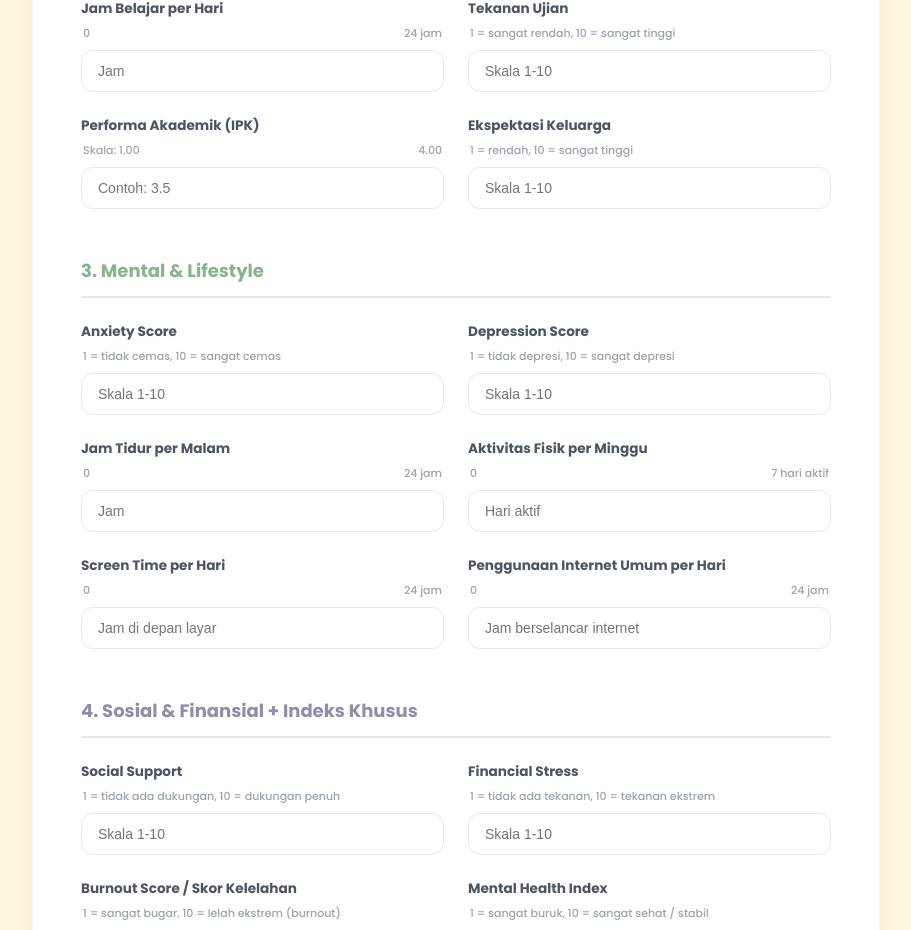
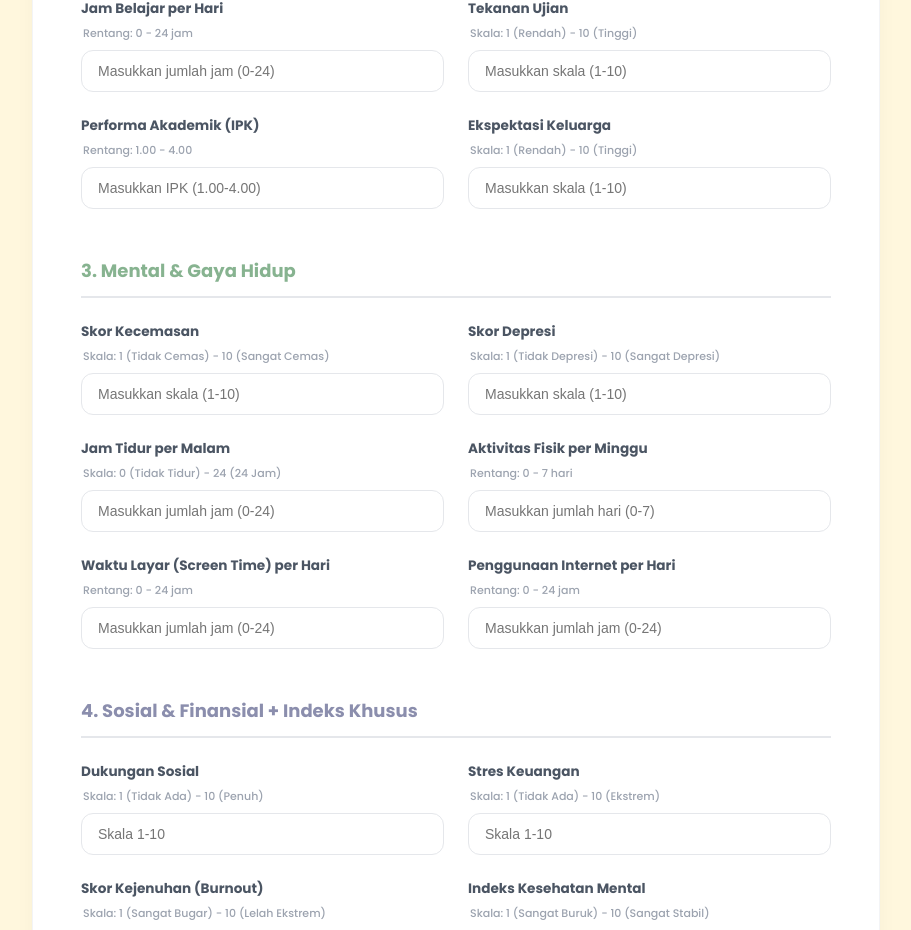
Before and after one commit to gracehdy/stress-predict-frontend, a Vue app: page /prediksi in a window 1280 px wide. Shown: the part 796-1726 px from the top of the page, without its empty margins (184-1095 px from the left). Built offline with nearby package versions, Linux system fonts and the light colour scheme.

Commit message:
perubahan di prediksi dan beranda

```diff
--- a/src/view/Prediksi.vue
+++ b/src/view/Prediksi.vue
@@ -92,7 +92,7 @@ const IkonPetir = '<svg viewBox="0 0 24 24" fill="none" stroke="currentColor" st
       </nav>
       <div class="hero-center container">
         <h1>Prediksi Tingkat Stress</h1>
-        <p>Isi formulir berikut untuk mendapatkan analisis stres berbasis machine learning</p>
+        <p>Isi formulir berikut untuk mendapatkan analisis stres berbasis machine learning!</p>
       </div>
     </header>
 
@@ -106,19 +106,19 @@ const IkonPetir = '<svg viewBox="0 0 24 24" fill="none" stroke="currentColor" st
               <div class="input-block">
                 <label>Umur</label>
                 <div class="scale-label text-muted-grey"><span>Rentang: 15 - 50 tahun</span></div>
-                <input v-model.number="formData.umur" type="number" min="15" max="50" autocomplete="off" @blur="validasiInput('umur', 15, 50)" placeholder="Contoh: 21" />
+                <input v-model.number="formData.umur" type="number" min="15" max="50" autocomplete="off" @blur="validasiInput('umur', 15, 50)" placeholder="Masukkan umur (15-50)" />
               </div>
               <div class="input-block">
-                <label>Gender</label>
+                <label>Jenis Kelamin</label>
                 <div class="scale-label text-muted-grey"><span>Pilih salah satu</span></div>
                 <select v-model="formData.gender">
-                  <option value="" disabled selected>Pilih Gender</option>
+                  <option value="" disabled selected>Pilih Jenis Kelamin</option>
                   <option value="Laki-laki">Laki-laki</option>
                   <option value="Perempuan">Perempuan</option>
                 </select>
               </div>
               <div class="input-block">
-                <label>Tahun Academic</label>
+                <label>Tahun Akademik</label>
                 <div class="scale-label text-muted-grey"><span>Tingkat angkatan kuliah</span></div>
                 <select v-model="formData.tahunAkademik">
                   <option value="" disabled selected>Pilih Tahun Akademik</option>
@@ -136,59 +136,59 @@ const IkonPetir = '<svg viewBox="0 0 24 24" fill="none" stroke="currentColor" st
             <div class="grid-2">
               <div class="input-block">
                 <label>Jam Belajar per Hari</label>
-                <div class="scale-label text-muted-grey"><span>0</span><span>24 jam</span></div>
-                <input v-model.number="formData.jamBelajar" type="number" min="0" max="24" autocomplete="off" @blur="validasiInput('jamBelajar', 0, 24)" placeholder="Jam" />
+                <div class="scale-label text-muted-grey"><span>Rentang: 0 - 24 jam</span></div>
+                <input v-model.number="formData.jamBelajar" type="number" min="0" max="24" autocomplete="off" @blur="validasiInput('jamBelajar', 0, 24)" placeholder="Masukkan jumlah jam (0-24)" />
               </div>
               <div class="input-block">
                 <label>Tekanan Ujian</label>
-                <div class="scale-label text-muted-grey"><span>1 = sangat rendah, 10 = sangat tinggi</span></div>
-                <input v-model.number="formData.tekananUjian" type="number" min="1" max="10" autocomplete="off" @blur="validasiInput('tekananUjian', 1, 10)" placeholder="Skala 1-10" />
+                <div class="scale-label text-muted-grey"><span>Skala: 1 (Rendah) - 10 (Tinggi)</span></div>
+                <input v-model.number="formData.tekananUjian" type="number" min="1" max="10" autocomplete="off" @blur="validasiInput('tekananUjian', 1, 10)" placeholder="Masukkan skala (1-10)" />
               </div>
               <div class="input-block">
                 <label>Performa Akademik (IPK)</label>
-                <div class="scale-label text-muted-grey"><span>Skala: 1.00</span><span>4.00</span></div>
-                <input v-model.number="formData.ipk" type="number" min="1.0" max="4.0" step="0.01" autocomplete="off" @blur="validasiInput('ipk', 1.0, 4.0)" placeholder="Contoh: 3.5" />
+                <div class="scale-label text-muted-grey"><span>Rentang: 1.00 - 4.00</span></div>
+                <input v-model.number="formData.ipk" type="number" min="1.0" max="4.0" step="0.01" autocomplete="off" @blur="validasiInput('ipk', 1.0, 4.0)" placeholder="Masukkan IPK (1.00-4.00)" />
               </div>
               <div class="input-block">
                 <label>Ekspektasi Keluarga</label>
-                <div class="scale-label text-muted-grey"><span>1 = rendah, 10 = sangat tinggi</span></div>
-                <input v-model.number="formData.ekspektasiKeluarga" type="number" min="1" max="10" autocomplete="off" @blur="validasiInput('ekspektasiKeluarga', 1, 10)" placeholder="Skala 1-10" />
+                <div class="scale-label text-muted-grey"><span>Skala: 1 (Rendah) - 10 (Tinggi)</span></div>
+                <input v-model.number="formData.ekspektasiKeluarga" type="number" min="1" max="10" autocomplete="off" @blur="validasiInput('ekspektasiKeluarga', 1, 10)" placeholder="Masukkan skala (1-10)" />
               </div>
             </div>
           </div>
 
           <div class="form-group-section">
-            <h3 class="section-form-title border-green text-soft-green">3. Mental & Lifestyle</h3>
+            <h3 class="section-form-title border-green text-soft-green">3. Mental & Gaya Hidup</h3>
             <div class="grid-2">
               <div class="input-block">
-                <label>Anxiety Score</label>
-                <div class="scale-label text-muted-grey"><span>1 = tidak cemas, 10 = sangat cemas</span></div>
-                <input v-model.number="formData.anxietyScore" type="number" min="1" max="10" autocomplete="off" @blur="validasiInput('anxietyScore', 1, 10)" placeholder="Skala 1-10" />
+                <label>Skor Kecemasan</label>
+                <div class="scale-label text-muted-grey"><span>Skala: 1 (Tidak Cemas) - 10 (Sangat Cemas)</span></div>
+                <input v-model.number="formData.anxietyScore" type="number" min="1" max="10" autocomplete="off" @blur="validasiInput('anxietyScore', 1, 10)" placeholder="Masukkan skala (1-10)" />
               </div>
               <div class="input-block">
-                <label>Depression Score</label>
-                <div class="scale-label text-muted-grey"><span>1 = tidak depresi, 10 = sangat depresi</span></div>
-                <input v-model.number="formData.depressionScore" type="number" min="1" max="10" autocomplete="off" @blur="validasiInput('depressionScore', 1, 10)" placeholder="Skala 1-10" />
+                <label>Skor Depresi</label>
+                <div class="scale-label text-muted-grey"><span>Skala: 1 (Tidak Depresi) - 10 (Sangat Depresi)</span></div>
+                <input v-model.number="formData.depressionScore" type="number" min="1" max="10" autocomplete="off" @blur="validasiInput('depressionScore', 1, 10)" placeholder="Masukkan skala (1-10)" />
               </div>
               <div class="input-block">
                 <label>Jam Tidur per Malam</label>
-                <div class="scale-label text-muted-grey"><span>0</span><span>24 jam</span></div>
-                <input v-model.number="formData.jamTidur" type="number" min="0" max="24" autocomplete="off" @blur="validasiInput('jamTidur', 0, 24)" placeholder="Jam" />
+                <div class="scale-label text-muted-grey"><span>Skala: 0 (Tidak Tidur) - 24 (24 Jam)</span></div>
+                <input v-model.number="formData.jamTidur" type="number" min="0" max="24" autocomplete="off" @blur="validasiInput('jamTidur', 0, 24)" placeholder="Masukkan jumlah jam (0-24)" />
               </div>
               <div class="input-block">
                 <label>Aktivitas Fisik per Minggu</label>
-                <div class="scale-label text-muted-grey"><span>0</span><span>7 hari aktif</span></div>
-                <input v-model.number="formData.aktivitasFisik" type="number" min="0" max="7" autocomplete="off" @blur="validasiInput('aktivitasFisik', 0, 7)" placeholder="Hari aktif" />
+                <div class="scale-label text-muted-grey"><span>Rentang: 0 - 7 hari</span></div>
+                <input v-model.number="formData.aktivitasFisik" type="number" min="0" max="7" autocomplete="off" @blur="validasiInput('aktivitasFisik', 0, 7)" placeholder="Masukkan jumlah hari (0-7)" />
               </div>
               <div class="input-block">
-                <label>Screen Time per Hari</label>
-                <div class="scale-label text-muted-grey"><span>0</span><span>24 jam</span></div>
-                <input v-model.number="formData.screenTime" type="number" min="0" max="24" autocomplete="off" @blur="validasiInput('screenTime', 0, 24)" placeholder="Jam di depan layar" />
+                <label>Waktu Layar (Screen Time) per Hari</label>
+                <div class="scale-label text-muted-grey"><span>Rentang: 0 - 24 jam</span></div>
+                <input v-model.number="formData.screenTime" type="number" min="0" max="24" autocomplete="off" @blur="validasiInput('screenTime', 0, 24)" placeholder="Masukkan jumlah jam (0-24)" />
               </div>
               <div class="input-block">
-                <label>Penggunaan Internet Umum per Hari</label>
-                <div class="scale-label text-muted-grey"><span>0</span><span>24 jam</span></div>
-                <input v-model.number="formData.internetUsage" type="number" min="0" max="24" autocomplete="off" @blur="validasiInput('internetUsage', 0, 24)" placeholder="Jam berselancar internet" />
+                <label>Penggunaan Internet per Hari</label>
+                <div class="scale-label text-muted-grey"><span>Rentang: 0 - 24 jam</span></div>
+                <input v-model.number="formData.internetUsage" type="number" min="0" max="24" autocomplete="off" @blur="validasiInput('internetUsage', 0, 24)" placeholder="Masukkan jumlah jam (0-24)" />
               </div>
             </div>
           </div>
@@ -197,23 +197,23 @@ const IkonPetir = '<svg viewBox="0 0 24 24" fill="none" stroke="currentColor" st
             <h3 class="section-form-title border-purple text-soft-purple">4. Sosial & Finansial + Indeks Khusus</h3>
             <div class="grid-2">
               <div class="input-block">
-                <label>Social Support</label>
-                <div class="scale-label text-muted-grey"><span>1 = tidak ada dukungan, 10 = dukungan penuh</span></div>
+                <label>Dukungan Sosial</label>
+                <div class="scale-label text-muted-grey"><span>Skala: 1 (Tidak Ada) - 10 (Penuh)</span></div>
                 <input v-model.number="formData.socialSupport" type="number" min="1" max="10" autocomplete="off" @blur="validasiInput('socialSupport', 1, 10)" placeholder="Skala 1-10" />
               </div>
               <div class="input-block">
-                <label>Financial Stress</label>
-                <div class="scale-label text-muted-grey"><span>1 = tidak ada tekanan, 10 = tekanan ekstrem</span></div>
+                <label>Stres Keuangan</label>
+                <div class="scale-label text-muted-grey"><span>Skala: 1 (Tidak Ada) - 10 (Ekstrem)</span></div>
                 <input v-model.number="formData.financialStress" type="number" min="1" max="10" autocomplete="off" @blur="validasiInput('financialStress', 1, 10)" placeholder="Skala 1-10" />
               </div>
               <div class="input-block">
-                <label>Burnout Score / Skor Kelelahan</label>
-                <div class="scale-label text-muted-grey"><span>1 = sangat bugar, 10 = lelah ekstrem (burnout)</span></div>
+                <label>Skor Kejenuhan (Burnout)</label>
+                <div class="scale-label text-muted-grey"><span>Skala: 1 (Sangat Bugar) - 10 (Lelah Ekstrem)</span></div>
                 <input v-model.number="formData.burnoutScore" type="number" min="1" max="10" autocomplete="off" @blur="validasiInput('burnoutScore', 1, 10)" placeholder="Skala 1-10" />
               </div>
               <div class="input-block">
-                <label>Mental Health Index</label>
-                <div class="scale-label text-muted-grey"><span>1 = sangat buruk, 10 = sangat sehat / stabil</span></div>
+                <label>Indeks Kesehatan Mental</label>
+                <div class="scale-label text-muted-grey"><span>Skala: 1 (Sangat Buruk) - 10 (Sangat Stabil)</span></div>
                 <input v-model.number="formData.mentalHealthIndex" type="number" min="1" max="10" autocomplete="off" @blur="validasiInput('mentalHealthIndex', 1, 10)" placeholder="Skala 1-10" />
               </div>
             </div>
@@ -306,7 +306,6 @@ input, select { width: 100%; background-color: #FFFFFF; border: 1px solid #E5E7E
 .main-footer h4 { font-size: 1.125rem; font-weight: 600; margin: 0 0 24px 0; }
 .footer-links-col { display: flex; flex-direction: column; gap: 12px; }
 
-/* Menghilangkan spin button panah naik turun */
 input::-webkit-outer-spin-button,
 input::-webkit-inner-spin-button {
   -webkit-appearance: none;
```
Also changed, not shown: src/view/Beranda.vue (+5 -6 lines).
